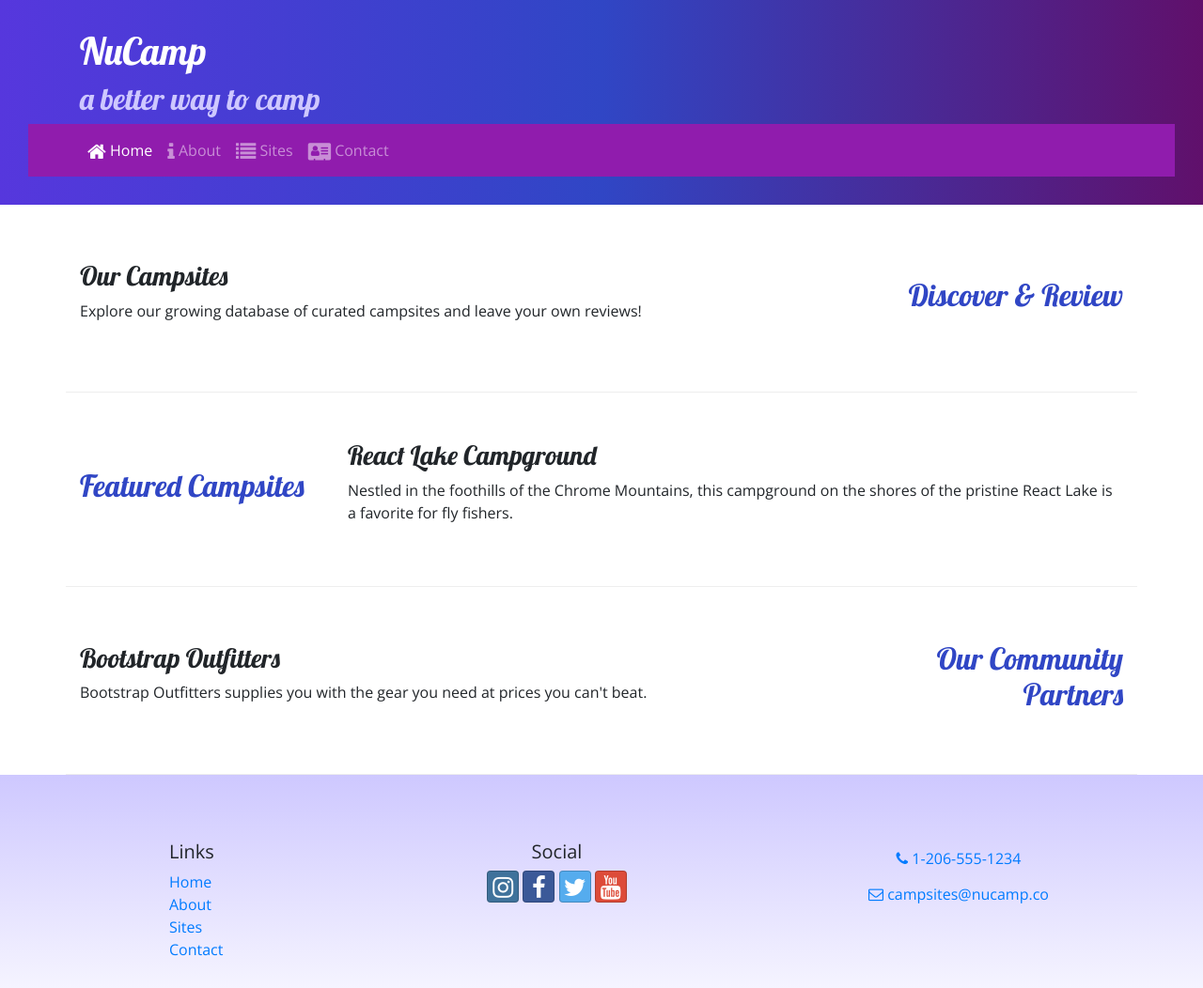
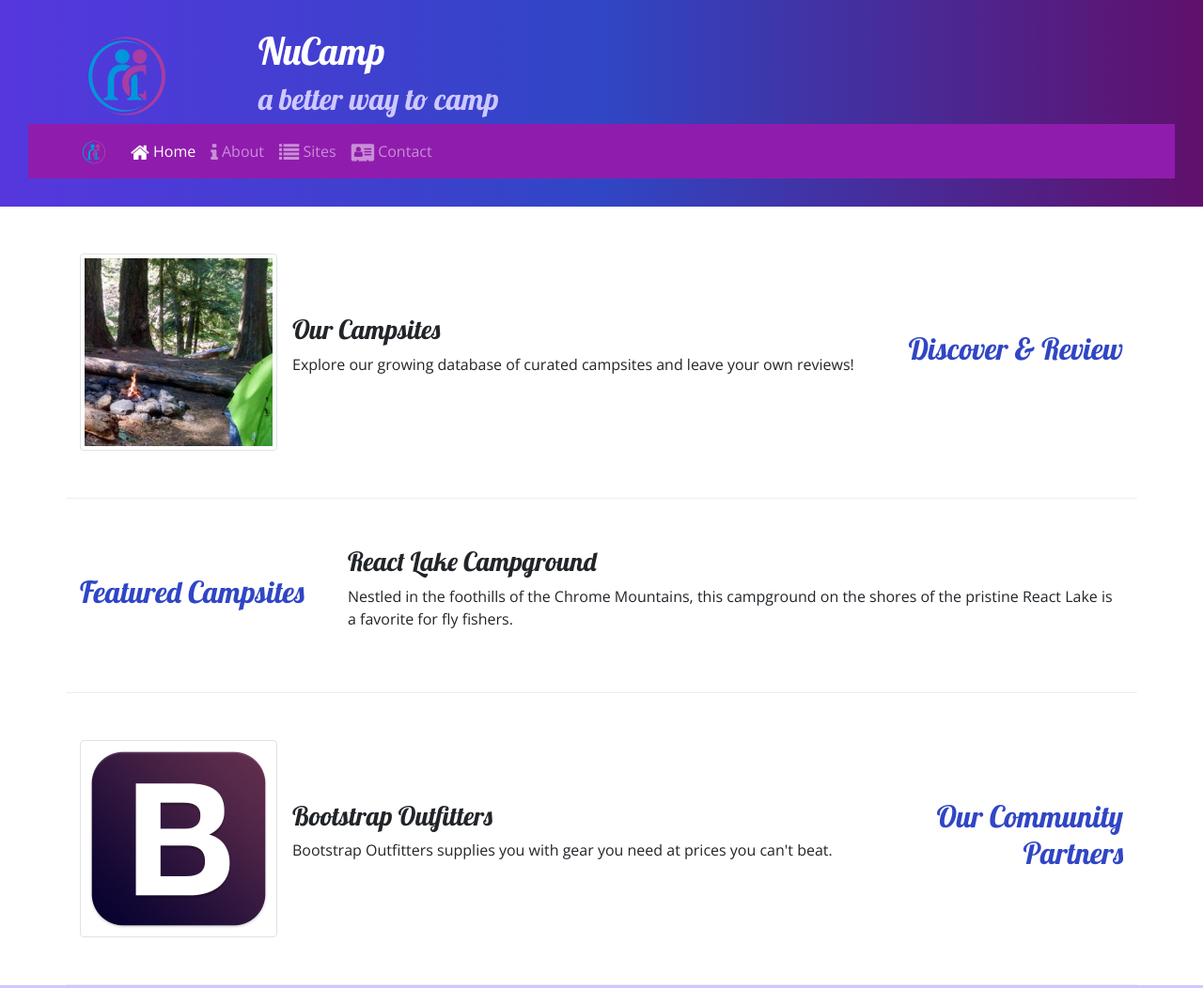
Before and after one commit to dclegends/git-test, a website: page index.html in a window 1280 px wide. Shown: the top 1052 px of the page at 94% size. Drawn offline with nearby package versions, Linux system fonts and the light colour scheme.

Commit message:
Images and Media

```diff
--- a/index.html
+++ b/index.html
@@ -18,6 +18,9 @@
     <header class="jumbotron jumbotron-fluid">
         <div class="container">
             <div class="row">
+                <div class="col-4 col-sm-3 col-md-2 align-self-center">
+                    <img src="img/logo.png" class="img-fluid" />
+                 </div>
                 <div class="col">
                     <h1>NuCamp</h1>
                     <h2>a better way to camp</h2>
@@ -26,9 +29,11 @@
         </div>
         <nav class="navbar navbar-expand-sm navbar-dark sticky-top">
             <div class="container">
-                <button class="navbar-toggler ml-auto" type="button" data-toggle="collapse" data-target="#nucampNavbar">
-                    <span class="navbar-toggler-icon"></span>
-                </button>
+                <a class="navbar-brand" href="#"><img src="img/logo.png" height="30" width="30" /></a>
+                <button class="navbar-toggler" type="button" data-toggle="collapse" data-target="#nucampNavbar">
+                    <button class="navbar-toggler" type="button" data-toggle="collapse" data-target="#nucampNavbar">
+                        <span class="navbar-toggler-icon"></span>
+                    </button>
                 <div class="collapse navbar-collapse" id="nucampNavbar">
                     <ul class="navbar-nav">
                         <li class="nav-item active"><a class="nav-link" href="#"><i class="fa fa-home fa-lg"></i> Home</a></li>
@@ -47,11 +52,18 @@
                 <h2 class="text-sm-right">Discover & Review</h2>
             </div>
             <div class="col">
-                <h3>Our Campsites</h3>
-                <p class="d-none d-sm-block">Explore our growing database of curated campsites and leave your own reviews!</p>
+                <div class="media">
+                    <img class="d-flex mr-3 img-thumbnail" src="img/breadcrumb-trail-thumb.jpg" alt="Breadcrumb Trail" />
+                    <div class="media-body align-self-center">
+                        <h3>Our Campsites</h3>
+                        <p class="d-none d-sm-block">Explore our growing database of curated campsites and leave your own reviews!</p>
+                    </div>
+                </div>
             </div>
         </div>
+    </div>
 
+    <div class="container">
         <div class="row row-content align-items-center">
             <div class="col-sm-4 col-md-3">
                 <h2>Featured Campsites</h2>
@@ -61,14 +73,21 @@
                 <p class="d-none d-sm-block">Nestled in the foothills of the Chrome Mountains, this campground on the shores of the pristine React Lake is a favorite for fly fishers.</p>
             </div>
         </div>
+    </div>
 
+    <div class="container">
         <div class="row row-content align-items-center">
             <div class="col-sm-4 order-sm-last col-md-3">
                 <h2 class="text-sm-right">Our Community Partners</h2>
             </div>
             <div class="col">
-                <h3>Bootstrap Outfitters</h3>
-                <p class="d-none d-sm-block">Bootstrap Outfitters supplies you with the gear you need at prices you can't beat.</p>
+                <div class="media">
+                    <img class="d-flex mr-3 img-thumbnail" src="img/bootstrap-thumb.png" alt="Bootstrap Outfitters" />
+                    <div class="media-body align-self-center">
+                        <h3>Bootstrap Outfitters</h3>
+                        <p class="d-none d-sm-block">Bootstrap Outfitters supplies you with gear you need at prices you can't beat.</p>
+                    </div>
+                </div>
             </div>
         </div>
     </div>
```
Also changed, not shown: aboutus.html (+5 -0 lines), contactus.html (+5 -0 lines), img/bootstrap-thumb.png (added), img/breadcrumb-trail-thumb.jpg (added), img/breadcrumb-trail.jpg (added), img/chrome-river-thumb.jpg (added), img/chrome-river.jpg (added), img/logo.png (added), img/react-lake-thumb.jpg (added), img/react-lake.jpg (added).
